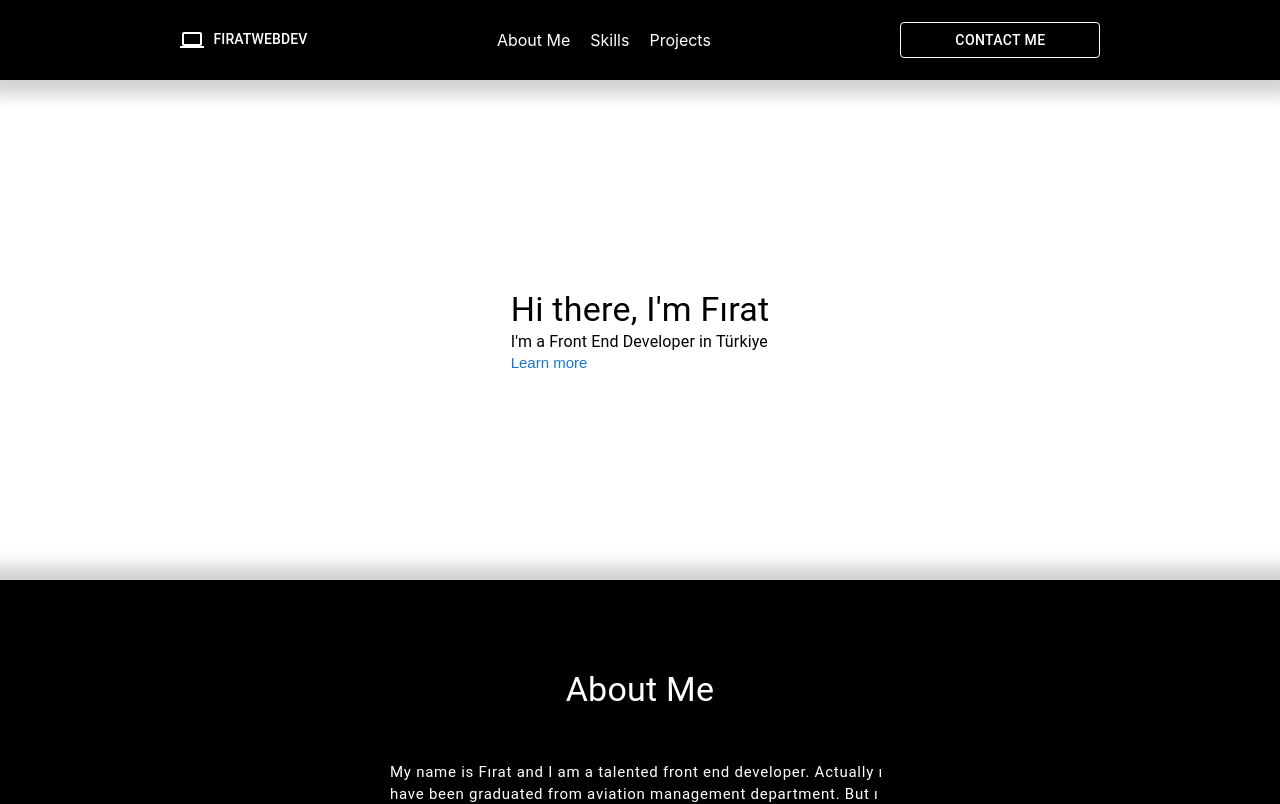
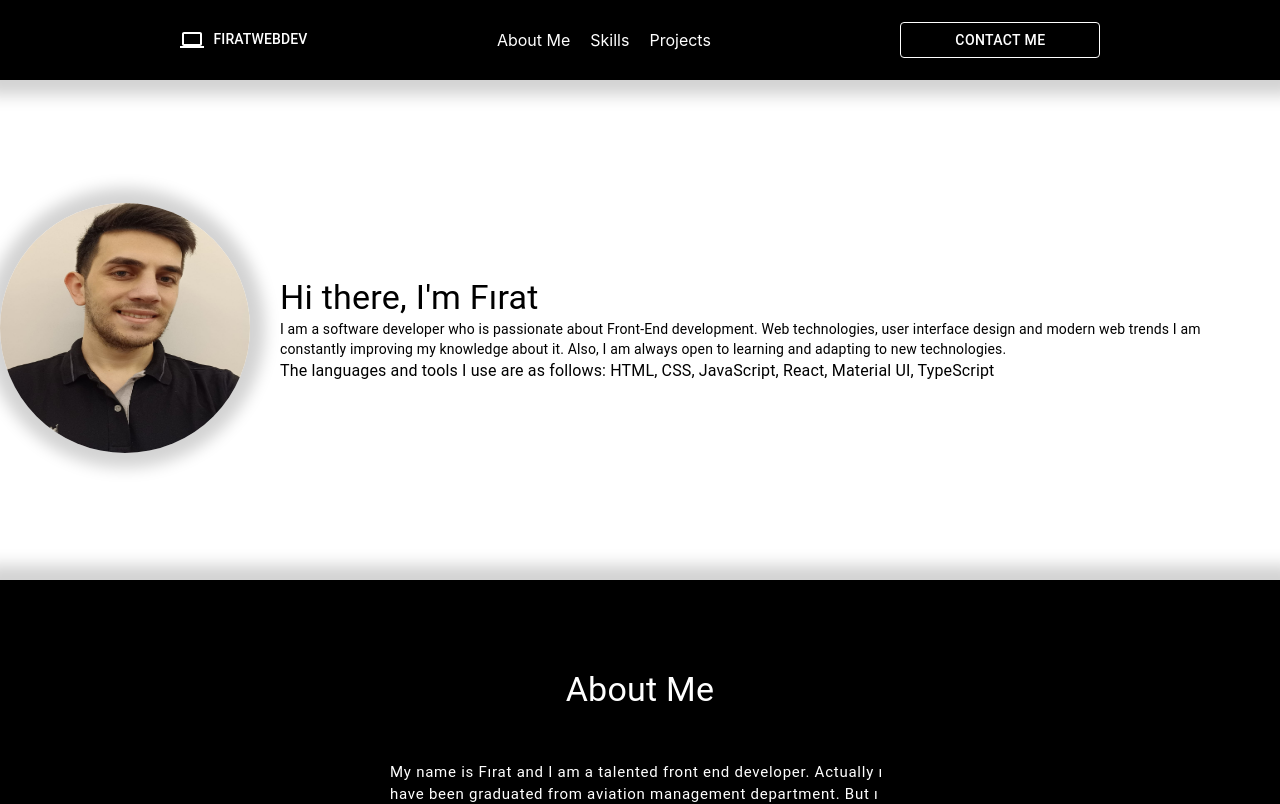
Before and after one commit to FiratSomek/Portfolio-react, a React (Create React App) app: page / in a window 1280 px wide. Shown: the top 804 px of the page. Built offline with nearby package versions, Linux system fonts and the light colour scheme.

Commit message:
Update index.tsx

```diff
--- a/src/components/Introduce/index.tsx
+++ b/src/components/Introduce/index.tsx
@@ -1,20 +1,25 @@
 import "./styles.css";
-import { Link, Typography } from "@mui/material";
+import { Typography } from "@mui/material";
+import ProfileImg from "../../assets/profil.jpg";
 
-export const Introduce = ({}) => {
+export const Introduce = () => {
   return (
     <div className="introduce-container">
-      {/* <div className="int-img">
-        <img src={ImageName} alt="" />
-      </div> */}
+      <div className="int-img">
+        <img src={ProfileImg} alt="#" />
+      </div>
       <div className="int-info">
         <Typography variant="h4">Hi there, I'm Fırat</Typography>
+        <Typography variant="body2">
+          I am a software developer who is passionate about Front-End
+          development. Web technologies, user interface design and modern web
+          trends I am constantly improving my knowledge about it. Also, I am
+          always open to learning and adapting to new technologies.
+        </Typography>
         <Typography variant="body1">
-          I'm a Front End Developer in Türkiye
+          The languages and tools I use are as follows: HTML, CSS, JavaScript,
+          React, Material UI, TypeScript
         </Typography>
-        <Link className="link" underline="hover">
-          Learn more
-        </Link>
       </div>
     </div>
   );
```
